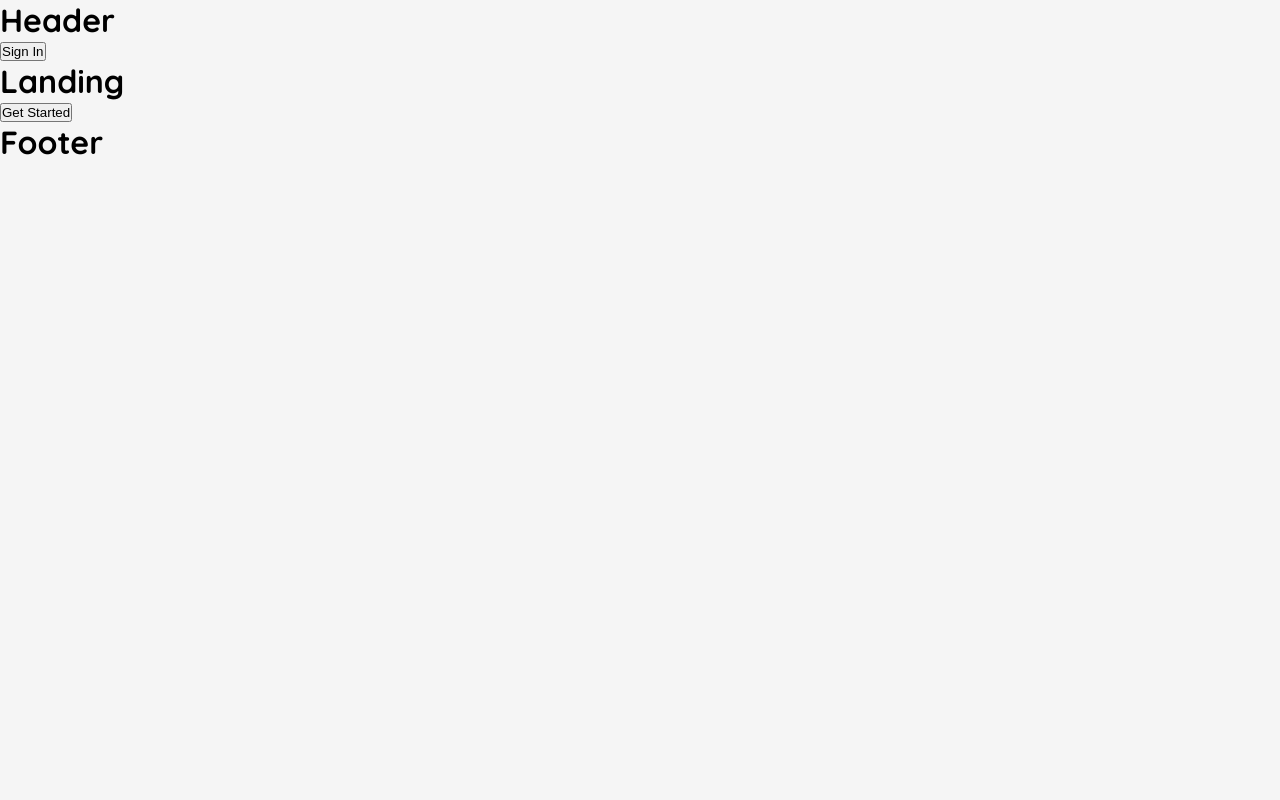
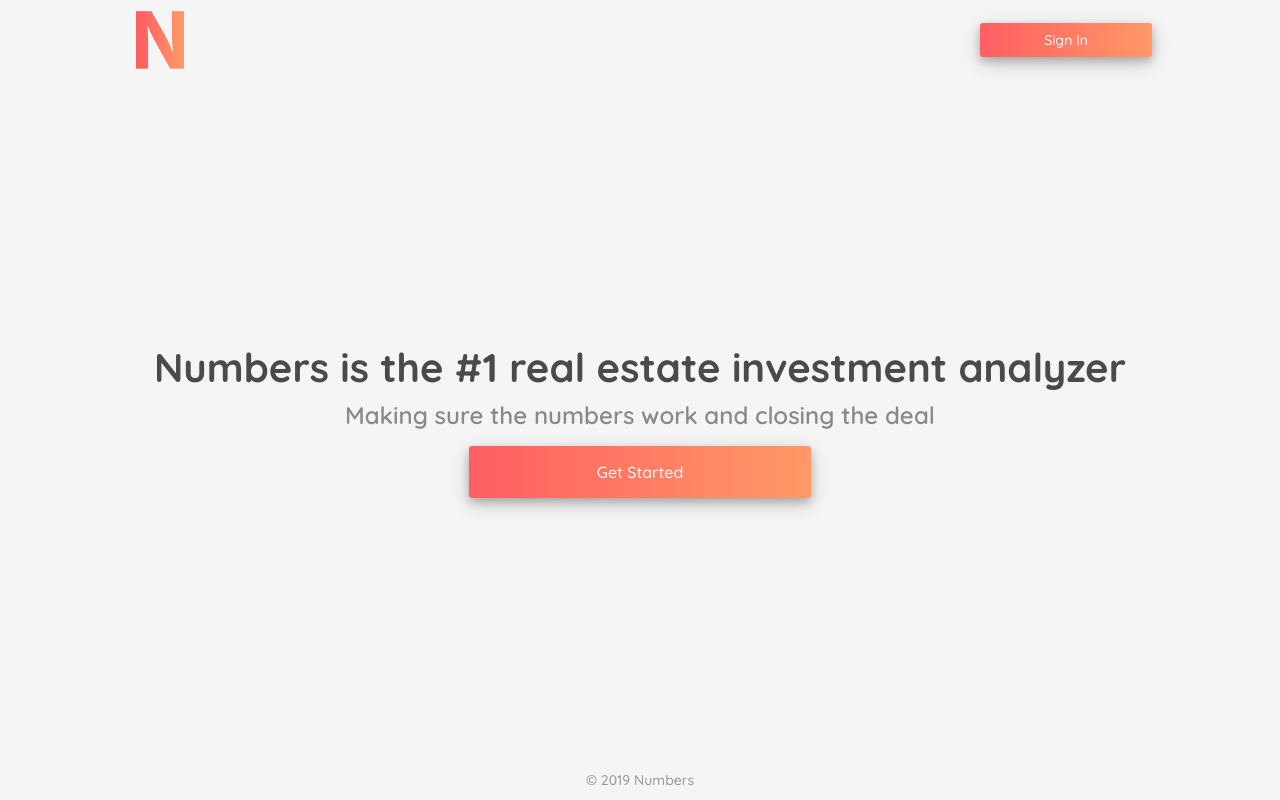
Before and after one commit to numbersapp/frontend, a React (Create React App) app: page / in a window 1280 px wide. Built offline with nearby package versions, Linux system fonts and the light colour scheme.

Commit message:
landing page completed

```diff
--- a/package.json
+++ b/package.json
@@ -9,7 +9,8 @@
     "react": "^16.12.0",
     "react-dom": "^16.12.0",
     "react-router-dom": "^5.1.2",
-    "react-scripts": "3.3.0"
+    "react-scripts": "3.3.0",
+    "styled-components": "^4.4.1"
   },
   "scripts": {
     "start": "react-scripts start",
--- a/src/App.js
+++ b/src/App.js
@@ -8,13 +8,13 @@ import Footer from './components/Footer';
 
 const App = () => {
 	return (
-		<div className="App">
-			<Route path='/' component={Header}/>
+		<>
+			<Route exact path='/' component={Header}/>
 			<Route exact path='/' component={Landing}/>
 			<Route path='/signin' component={SignIn}/>
 			<Route path='/signup' component={SignUp}/>
 			<Route path='/' component={Footer}/>
-		</div>
+		</>
 	);
 };
 
--- a/src/components/Footer.js
+++ b/src/components/Footer.js
@@ -1,10 +1,26 @@
 import React from 'react';
+import styled from 'styled-components';
+
+const FooterContainer = styled.div`
+    height: 5vh;
+    width: 1024px;
+    margin: 0 auto;
+    display: flex;
+    justify-content: center;
+    align-items: center;
+
+    p {
+        font-size: 14px;
+        font-weight: 500;
+        color: #969696;
+    }
+`
 
 const Footer = () => {
     return (
-        <div>
-            <h1>Footer</h1>
-        </div>
+        <FooterContainer>
+            <p>&copy; 2019 Numbers</p>
+        </FooterContainer>
     );
 };
 
--- a/src/components/Header.js
+++ b/src/components/Header.js
@@ -1,12 +1,47 @@
 import React from 'react';
 import {Link} from 'react-router-dom';
+import styled from 'styled-components';
+import logo from '../img/logo.png';
+
+const HeaderContainer = styled.div`
+    height: 10vh;
+    width: 1024px;
+    margin: 0 auto;
+    display: flex;
+    justify-content: space-between;
+    align-items: center;
+
+    img {
+        height: 64px;
+    }
+
+    a {
+        button {
+            padding: 8px 64px;
+            border: none;
+            border-radius: 3px;
+            background: linear-gradient(to right, #ff5e62, #ff9966);
+            box-shadow: 0 4px 8px 0 rgba(0, 0, 0, 0.2), 0 6px 20px 0 rgba(0, 0, 0, 0.19);
+            font-family: 'Quicksand', sans-serif;
+            font-size: 14px;
+            font-weight: 500;
+            color: whitesmoke;
+            cursor: pointer;
+            transition: 0.25s;
+
+            :hover {
+                box-shadow: none;
+            }
+        }
+    }
+`
 
 const Header = () => {
     return (
-        <div>
-            <h1>Header</h1>
+        <HeaderContainer>
+            <img src={logo} alt='numbers logo'/>
 			<Link to='/signin'><button>Sign In</button></Link>
-        </div>
+        </HeaderContainer>
     );
 };
 
--- a/src/components/Landing.js
+++ b/src/components/Landing.js
@@ -1,12 +1,58 @@
 import React from 'react';
 import {Link} from 'react-router-dom';
+import styled from 'styled-components';
+
+const LandingContainer = styled.div`
+    height: 85vh;
+    width: 1024px;
+    margin: 0 auto;
+    display: flex;
+    flex-direction: column;
+    justify-content: center;
+    align-items: center;
+
+    h1 {
+        margin-bottom: 8px;
+        font-size: 2.5rem;
+        font-weight: 700;
+        color: #4a4a4a;
+    }
+
+    h2 {
+        margin-bottom: 16px;
+        font-size: 1.5rem;
+        font-weight: 600;
+        color: #898989;
+    }
+
+    a {
+        button {
+            padding: 16px 128px;
+            border: none;
+            border-radius: 3px;
+            background: linear-gradient(to right, #ff5e62, #ff9966);
+            box-shadow: 0 4px 8px 0 rgba(0, 0, 0, 0.2), 0 6px 20px 0 rgba(0, 0, 0, 0.19);
+            font-family: 'Quicksand', sans-serif;
+            font-size: 16px;
+            font-weight: 500;
+            color: whitesmoke;
+            cursor: pointer;
+            transition: 0.25s;
+
+            :hover {
+                box-shadow: none;
+            }
+        }
+    }
+`
 
 const Landing = () => {
     return (
-        <div>
-            <h1>Landing</h1>
+        <LandingContainer>
+            <h1>Numbers is the #1 real estate investment analyzer</h1>
+            <h2>Making sure the numbers work and closing the deal</h2>
 			<Link to='/signin'><button>Get Started</button></Link>
-        </div>
+        </LandingContainer>
     );
 };
 
```
Also changed, not shown: src/components/Dashboard.js (added, +11 -0 lines), src/components/Form.js (added), src/img/logo.png (added), 1 other file (tests, documents, lock files or other folders).
